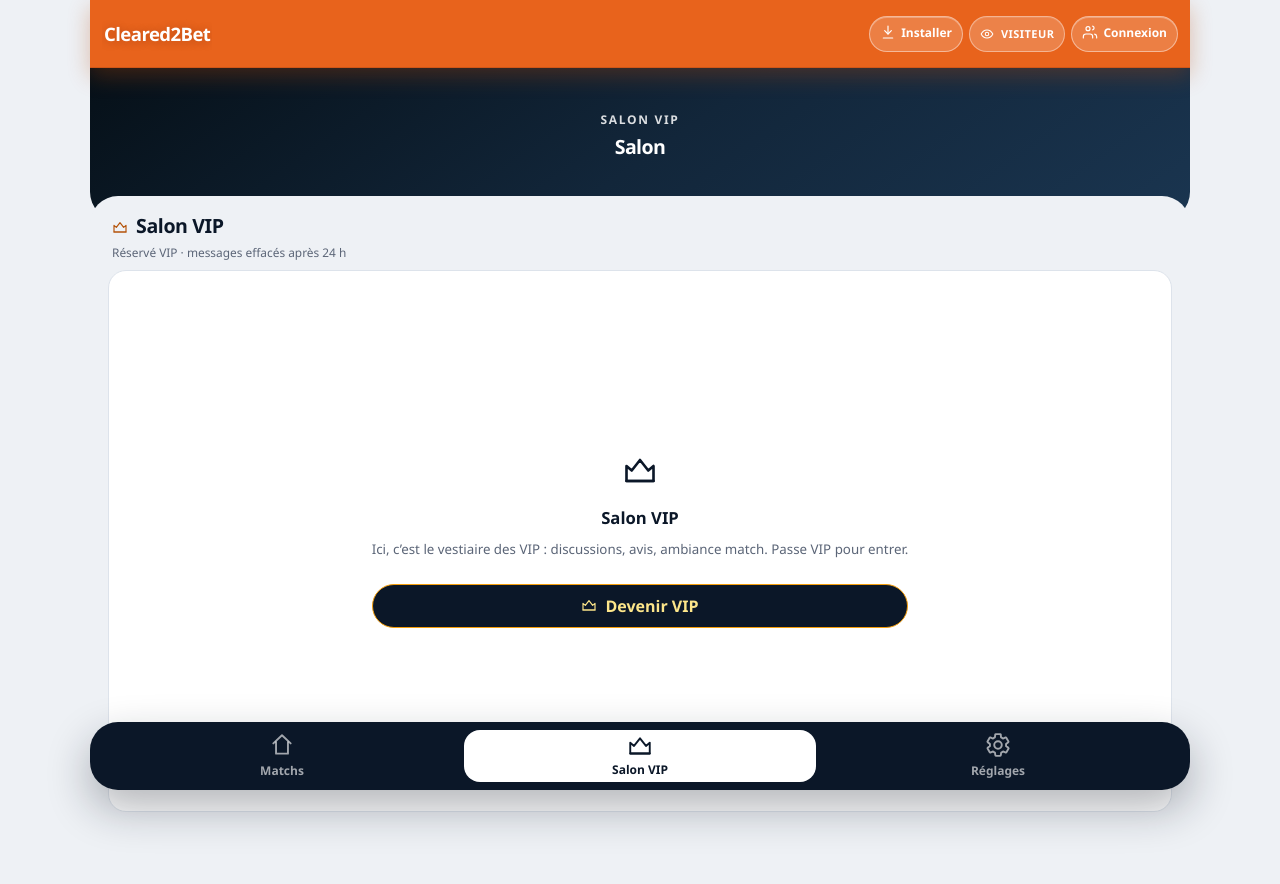
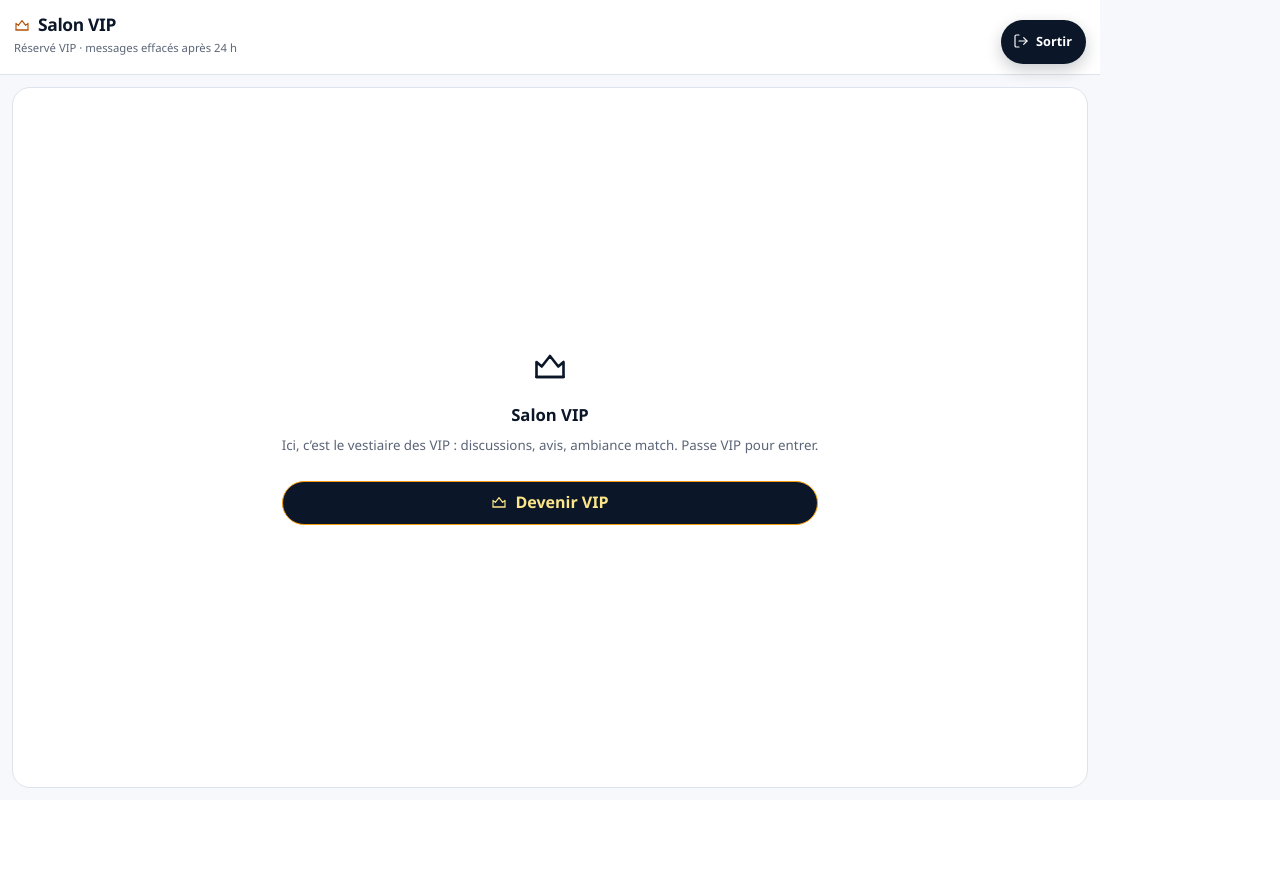
Before and after one commit to Stevy64/Cleared2Bet, a Django app: page /salon in a window 1280 px wide. After the commit the page ends 788 px from the top, so only its background shows below. Run offline with Django 5.2, Linux system fonts and the light colour scheme; data comes from the database, SQL or seed files in the repository; data that the repository does not hold is empty.

Commit message:
Rename Analyse du jour (VIP-only), fix match details, and immerse the VIP salon.
Admin accounts are VIP by default; tip justifications no longer stall match detail; the salon is full-screen with Sortir and clearer online status.

Co-authored-by: Cursor <cursoragent@cursor.com>

```diff
--- a/paris/roles.py
+++ b/paris/roles.py
@@ -8,6 +8,9 @@ def categorie_user(user) -> str:
     """visiteur | membre | vip (abonnement encore valide)."""
     if not user or not getattr(user, 'is_authenticated', False):
         return 'visiteur'
+    # Staff / superuser : VIP permanent (accès admin + app).
+    if getattr(user, 'is_superuser', False) or getattr(user, 'is_staff', False):
+        return 'vip'
     from paris.models import Profil
     profil, _ = Profil.objects.get_or_create(user=user)
     if profil.abonnement_vip_actif:
--- a/static/css/app.css
+++ b/static/css/app.css
@@ -3308,50 +3308,108 @@ button.compos-opt:active {
   max-height: calc(100dvh - 180px);
   margin: 0 -4px;
 }
-.page-hero-accent + .sheet:has(.ecran.salon) {
-  padding-bottom: calc(72px + env(safe-area-inset-bottom, 0px));
+body.salon-mode {
+  padding-top: env(safe-area-inset-top, 0px);
+  height: 100dvh;
+  overflow: hidden;
+  background: #f7f8fb;
+}
+body.salon-mode .topnav,
+body.salon-mode .page-hero,
+body.salon-mode .tabbar,
+body.salon-mode .banners {
+  display: none !important;
+}
+body.salon-mode .sheet {
+  margin: 0;
+  padding: 0;
+  min-height: 0;
+  height: 100dvh;
+  border-radius: 0;
+  box-shadow: none;
+  background: #f7f8fb;
+  display: flex;
+  flex-direction: column;
+  overflow: hidden;
+}
+body.salon-mode .ecran.salon {
+  flex: 1;
+  height: auto;
+  max-height: none;
+  min-height: 0;
+  margin: 0;
 }
 .salon-head {
   display: flex;
   align-items: flex-start;
   justify-content: space-between;
   gap: 12px;
-  margin-bottom: 10px;
-  padding: 0 4px;
+  margin-bottom: 0;
+  padding: 12px 14px 10px;
   flex-shrink: 0;
-}
+  background: #fff;
+  border-bottom: 1px solid var(--line);
+}
+.salon-head-main { min-width: 0; }
 .salon-head-right {
   display: flex;
-  flex-direction: column;
-  align-items: flex-end;
-  gap: 6px;
+  flex-direction: row;
+  align-items: center;
+  gap: 8px;
+  flex-shrink: 0;
+}
+.salon-exit {
+  display: inline-flex;
+  align-items: center;
+  justify-content: center;
+  gap: 7px;
+  height: 40px;
+  padding: 0 14px 0 12px;
+  border-radius: 999px;
+  border: none;
+  background: var(--navy);
+  color: #fff;
+  font-size: 0.88rem;
+  font-weight: 700;
+  box-shadow: 0 6px 16px rgba(18, 24, 38, 0.22);
+  white-space: nowrap;
+}
+.salon-exit .icon {
+  width: 16px;
+  height: 16px;
+}
+.salon-exit:active {
+  transform: scale(0.96);
+  filter: brightness(1.08);
 }
 .salon-online {
   display: inline-flex;
   align-items: center;
-  gap: 5px;
-  padding: 4px 10px;
+  max-width: min(46vw, 220px);
+  padding: 6px 12px;
   border-radius: 999px;
   font-size: 0.72rem;
   font-weight: 700;
-  color: var(--navy);
-  background: #eef2f7;
-  border: 1px solid var(--line);
-  white-space: nowrap;
-}
-.salon-online strong {
-  font-variant-numeric: tabular-nums;
+  line-height: 1.2;
+  color: var(--ok);
+  background: var(--ok-bg);
+  border: 1px solid #bbf7d0;
+  white-space: normal;
+  text-align: center;
 }
 .salon-title {
   margin: 0;
-  font-size: 1.35rem;
+  display: flex;
+  align-items: center;
+  gap: 8px;
+  font-size: 1.2rem;
   font-weight: 800;
   letter-spacing: -0.02em;
   color: var(--navy);
 }
 .salon-sub {
   margin: 4px 0 0;
-  font-size: 0.82rem;
+  font-size: 0.78rem;
   color: var(--muted);
 }
 .salon-live {
@@ -3388,13 +3446,14 @@ button.compos-opt:active {
   gap: 10px;
   text-align: center;
   padding: 40px 20px;
+  margin: 12px;
   background: #fff;
   border-radius: var(--radius);
   border: 1px solid var(--line);
 }
 .salon-gate-ico {
   color: var(--navy);
-  margin-bottom: 4px;
+  margin: 0 auto 4px;
 }
 .salon-gate h2 {
   margin: 0;
@@ -3412,10 +3471,10 @@ button.compos-opt:active {
   display: flex;
   flex-direction: column;
   background: #fff;
-  border: 1px solid var(--line);
-  border-radius: 20px;
+  border: 0;
+  border-radius: 0;
   overflow: hidden;
-  box-shadow: var(--shadow-sm);
+  box-shadow: none;
 }
 .salon-feed {
   flex: 1;
@@ -3585,7 +3644,7 @@ button.compos-opt:active {
   gap: 8px;
   align-items: center;
   flex-shrink: 0;
-  padding: 10px;
+  padding: 10px 10px calc(10px + env(safe-area-inset-bottom, 0px));
   border-top: 1px solid var(--line);
   background: #fff;
   position: relative;
@@ -3633,11 +3692,6 @@ button.compos-opt:active {
   padding: 0 12px 8px;
   font-size: 0.8rem;
   color: var(--ko);
-}
-.salon-title {
-  display: flex;
-  align-items: center;
-  gap: 8px;
 }
 .salon-crown { color: #b45309; }
 
--- a/static/js/app.js
+++ b/static/js/app.js
@@ -200,6 +200,7 @@ const ICON_PATHS = {
   message: '<path d="M21 12a8 8 0 0 1-8 8H7l-4 3V12a8 8 0 1 1 18 0z"/>',
   send: '<path d="M4 12 20 4l-6 16-2-6-6-2z"/>',
   image: '<rect x="3" y="5" width="18" height="14" rx="2"/><circle cx="8.5" cy="10.5" r="1.5"/><path d="m21 15-5-5L5 21"/>',
+  'log-out': '<path d="M9 21H5a2 2 0 0 1-2-2V5a2 2 0 0 1 2-2h4"/><path d="M16 17l5-5-5-5"/><path d="M21 12H9"/>',
 };
 
 function icon(name, cls) {
@@ -433,6 +434,7 @@ function c2b() {
     sheetApercu: false,
     apercu: null,
     apercuChargement: false,
+    apercuErr: '',
     sheetClub: false,
     clubInfos: null,
     clubChargement: false,
@@ -493,7 +495,7 @@ function c2b() {
       return this.authentifie && (this.categorie === 'membre' || this.categorie === 'vip');
     },
     get peutCompos() {
-      return this.authentifie && (this.categorie === 'membre' || this.categorie === 'vip');
+      return this.peutVip;
     },
     get peutVip() {
       return this.authentifie && (this.categorie === 'vip' || this.estVip);
@@ -597,11 +599,13 @@ function c2b() {
       this.sheetCompos = false;
       this.sheetApercu = true;
       this.apercu = null;
+      this.apercuErr = '';
       this.apercuChargement = true;
       document.body.classList.add('sheet-open');
       const { data, ok } = await getJSON('/api/v1/matchs/' + id + '/');
       this.apercuChargement = false;
       if (ok) this.apercu = data;
+      else this.apercuErr = 'Détails indisponibles pour le moment. Réessaie.';
     },
 
     ouvrirApercuFromCard(id, ev) {
@@ -664,6 +668,7 @@ function c2b() {
       }
       this.sheetApercu = false;
       this.apercu = null;
+      this.apercuErr = '';
       document.body.classList.remove('sheet-open');
     },
 
@@ -777,7 +782,7 @@ function c2b() {
 
     optionsApercu(fiche) {
       if (!fiche || !fiche.analyse) return [];
-      const ordre = { prudente: 0, equilibree: 1, audacieuse: 2 };
+      const ordre = { prudente: 0, recommandee: 1, equilibree: 2, audacieuse: 3, filet: 4 };
       return (fiche.analyse.options || [])
         .filter((o) => o.niveau in ordre)
         .sort((a, b) => ordre[a.niveau] - ordre[b.niveau]);
@@ -963,6 +968,17 @@ function c2b() {
       this.go('/');
     },
 
+    sortirSalon() {
+      this.stopChatPoll();
+      this.go('/');
+    },
+
+    libSalonEnLigne() {
+      const n = Math.max(1, Number(this.chatEnLigne) || 1);
+      if (n <= 1) return 'Vous êtes seul en ligne';
+      return 'Vous êtes ' + n + ' en ligne';
+    },
+
     toggleComp(code) {
       const i = this.masquees.indexOf(code);
       if (i >= 0) this.masquees.splice(i, 1);
@@ -987,7 +1003,7 @@ function c2b() {
 
     get recoFiche() {
       if (!this.fiche || !this.fiche.analyse) return [];
-      const ordre = { prudente: 0, equilibree: 1, audacieuse: 2 };
+      const ordre = { prudente: 0, recommandee: 1, equilibree: 2, audacieuse: 3 };
       return this.fiche.analyse.options
         .filter((o) => o.niveau in ordre)
         .sort((a, b) => ordre[a.niveau] - ordre[b.niveau]);
@@ -1372,11 +1388,15 @@ function c2b() {
     },
 
     async ouvrirCompos() {
-      if (!this.peutCompos) {
+      if (!this.authentifie) {
         this.ouvrirAuth(
-          'Compte Membre requis pour ouvrir les compos du jour.',
+          'Connecte-toi pour ouvrir l’Analyse du jour.',
           () => this.ouvrirCompos(),
         );
+        return;
+      }
+      if (!this.peutVip) {
+        this.ouvrirVipGate('analyse');
         return;
       }
       this.sheetApercu = false;
@@ -1504,7 +1524,7 @@ function c2b() {
     async partagerPredictionsJour() {
       this.partageMsg = '';
       this.partageBusy = true;
-      const titre = 'Cleared2Bet — Compos du ' + fmtJour(this.jourDate + 'T12:00:00');
+      const titre = 'Cleared2Bet — Analyse du ' + fmtJour(this.jourDate + 'T12:00:00');
       const text = [
         titre,
         'Voici notre sélection du jour, tirée de notre moteur de prédiction C2B',
@@ -1513,7 +1533,7 @@ function c2b() {
       ].join('\n');
       try {
         if (navigator.share) {
-          await navigator.share({ title: 'Compos Cleared2Bet', text });
+          await navigator.share({ title: 'Analyse Cleared2Bet', text });
           this.partageMsg = 'Partage envoyé.';
           return;
         }
--- a/templates/app.html
+++ b/templates/app.html
@@ -9,12 +9,13 @@
   <title>Cleared2Bet</title>
   <link rel="manifest" href="/manifest.webmanifest">
   <link rel="apple-touch-icon" href="/static/icons/icon-192.png">
-  <link rel="stylesheet" href="/static/css/app.css?v=73">
+  <link rel="stylesheet" href="/static/css/app.css?v=76">
 </head>
 <body
   x-data="c2b()"
   x-init="init()"
   data-moteur="{{ version_moteur }}"
+  :class="{ 'salon-mode': page === 'salon' }"
 >
   <a class="skip" href="#contenu">Aller au contenu</a>
 
@@ -72,7 +73,7 @@
         <div class="hero-actions">
           <button type="button" class="btn btn-hero btn-hero-glass" @click="ouvrirCompos()">
             <span x-html="icon('layers','icon icon-sm')"></span>
-            Compos du jour
+            Analyse du jour
           </button>
         </div>
       </div>
@@ -621,22 +622,21 @@
     <template x-if="page === 'salon'">
       <div class="ecran salon" :class="peutVip ? 'salon-vip' : 'salon-locked'">
         <header class="salon-head">
-          <div>
+          <div class="salon-head-main">
             <h1 class="salon-title">
               <span class="salon-crown" x-html="icon('crown','icon icon-sm')"></span>
               Salon VIP
             </h1>
             <p class="salon-sub">Réservé VIP · messages effacés après 24 h</p>
           </div>
-          <div class="salon-head-right" x-show="peutVip" x-cloak>
-            <span class="salon-online" :title="'VIP actuellement dans le salon'">
-              <span x-html="icon('users','icon icon-sm')"></span>
-              <strong x-text="chatEnLigne || 1"></strong>
-              <span x-text="(chatEnLigne || 1) > 1 ? 'en ligne' : 'en ligne'"></span>
-            </span>
-            <span class="salon-live">
-              <i aria-hidden="true"></i> en direct
-            </span>
+          <div class="salon-head-right">
+            <span class="salon-online" x-show="peutVip" x-cloak
+              :title="libSalonEnLigne()"
+              x-text="libSalonEnLigne()"></span>
+            <button type="button" class="btn salon-exit" @click="sortirSalon()" aria-label="Sortir du salon">
+              <span x-html="icon('log-out','icon icon-sm')"></span>
+              <span>Sortir</span>
+            </button>
           </div>
         </header>
 
@@ -736,11 +736,11 @@
                 </span>
               </p>
               <p class="hint" x-show="categorie === 'membre'" x-cloak>
-                Accès Membre : matchs, compos du jour, likes / dislikes.
-                Justifications + Salon VIP = badge VIP.
+                Accès Membre : matchs, likes / dislikes.
+                Analyse du jour, justifications + Salon VIP = badge VIP.
               </p>
               <p class="hint" x-show="categorie === 'vip'" x-cloak>
-                Statut VIP : justifications complètes + Salon VIP.
+                Statut VIP : Analyse du jour, justifications complètes + Salon VIP.
               </p>
               <button type="button" class="btn btn-vip" x-show="categorie === 'membre'" x-cloak
                 @click="ouvrirVipGate('reglages')">
@@ -903,7 +903,7 @@
 
   <div class="bottom-sheet sheet-compos"
     :class="(sheetCompos ? 'open ' : '') + (composExpanded ? 'expanded' : '')"
-    role="dialog" aria-modal="true" aria-label="Compos du jour"
+    role="dialog" aria-modal="true" aria-label="Analyse du jour"
     :aria-hidden="!sheetCompos">
     <div class="sheet-handle-drag"
       @click="composExpanded = !composExpanded"
@@ -935,7 +935,7 @@
       <p class="hint no-print" x-show="partageMsg" x-cloak x-text="partageMsg"></p>
       <div class="loader-wrap no-print" x-show="chargementJour" x-cloak>
         <div class="spinner" role="status" aria-label="Chargement"></div>
-        <p>Chargement des compos…</p>
+        <p>Chargement de l’analyse…</p>
       </div>
       <div class="vide vide-sm no-print" x-show="!chargementJour && !predictionsJour.length" x-cloak>
         <p>Aucun pari proposé pour cette date.</p>
@@ -944,7 +944,7 @@
       <div id="compos-print" class="compos-print" x-show="!chargementJour && predictionsJour.length">
         <header class="compos-head">
           <div>
-            <h2>Compos du jour</h2>
+            <h2>Analyse du jour</h2>
             <p class="hint">Voici notre sélection du jour, tirée de notre moteur de prédiction C2B</p>
           </div>
           <span class="compos-print-date" x-text="fmtJour((jourDate || dateAujourdhui()) + 'T12:00:00')"></span>
@@ -1131,7 +1131,7 @@
         <section>
           <h3>3. Absence de garantie — estimations uniquement</h3>
           <p>
-            Toute information affichée (probabilités, cotes justes, tips, compos,
+            Toute information affichée (probabilités, cotes justes, tips, analyses,
             justifications, scores probables, contextes) constitue une
             <strong>estimation indicative</strong>, fondée sur des modèles et des
             données susceptibles d’être incomplètes, erronées, retardées ou obsolètes.
@@ -1273,6 +1273,7 @@
     <div class="loader-wrap" x-show="apercuChargement" x-cloak>
       <div class="spinner" role="status" aria-label="Chargement"></div>
     </div>
+    <p class="hint" x-show="!apercuChargement && apercuErr" x-cloak style="padding:16px" x-text="apercuErr"></p>
     <template x-if="apercu && !apercuChargement">
       <div class="sheet-body">
         <div class="sheet-match-head">
@@ -1381,6 +1382,7 @@
         <p class="vip-tarif" x-text="vipTarifLibelle || 'VIP Cleared2Bet'"></p>
       </div>
       <ul class="vip-perks">
+        <li><span x-html="icon('layers','icon icon-sm')"></span> Analyse du jour (sélection tips)</li>
         <li><span x-html="icon('crosshair','icon icon-sm')"></span> Justifications complètes des tips</li>
         <li><span x-html="icon('message','icon icon-sm')"></span> Accès au Salon VIP</li>
         <li><span x-html="icon('badge-check','icon icon-sm')"></span> Statut couronne visible sur ton compte</li>
@@ -1479,7 +1481,8 @@
     </div>
   </div>
 
-  <nav class="tabbar" :class="tabHidden ? 'tabbar-hide' : ''" aria-label="Navigation principale">
+  <nav class="tabbar" x-show="page !== 'salon'" x-cloak
+    :class="tabHidden ? 'tabbar-hide' : ''" aria-label="Navigation principale">
     <a href="/" :class="page==='matchs' || page==='fiche' ? 'on' : ''" @click.prevent="go('/')">
       <span x-html="icon('home','icon icon-md')"></span>
       Matchs
@@ -1499,7 +1502,7 @@
     </a>
   </nav>
 
-  <script defer src="/static/js/app.js?v=67"></script>
+  <script defer src="/static/js/app.js?v=71"></script>
   <script defer src="/static/vendor/alpine.min.js?v=60"></script>
 </body>
 </html>
```
Also changed, not shown: paris/apps.py (+17 -2 lines), paris/serializers.py (+38 -31 lines), paris/tests/test_salon.py (+13 -0 lines).
